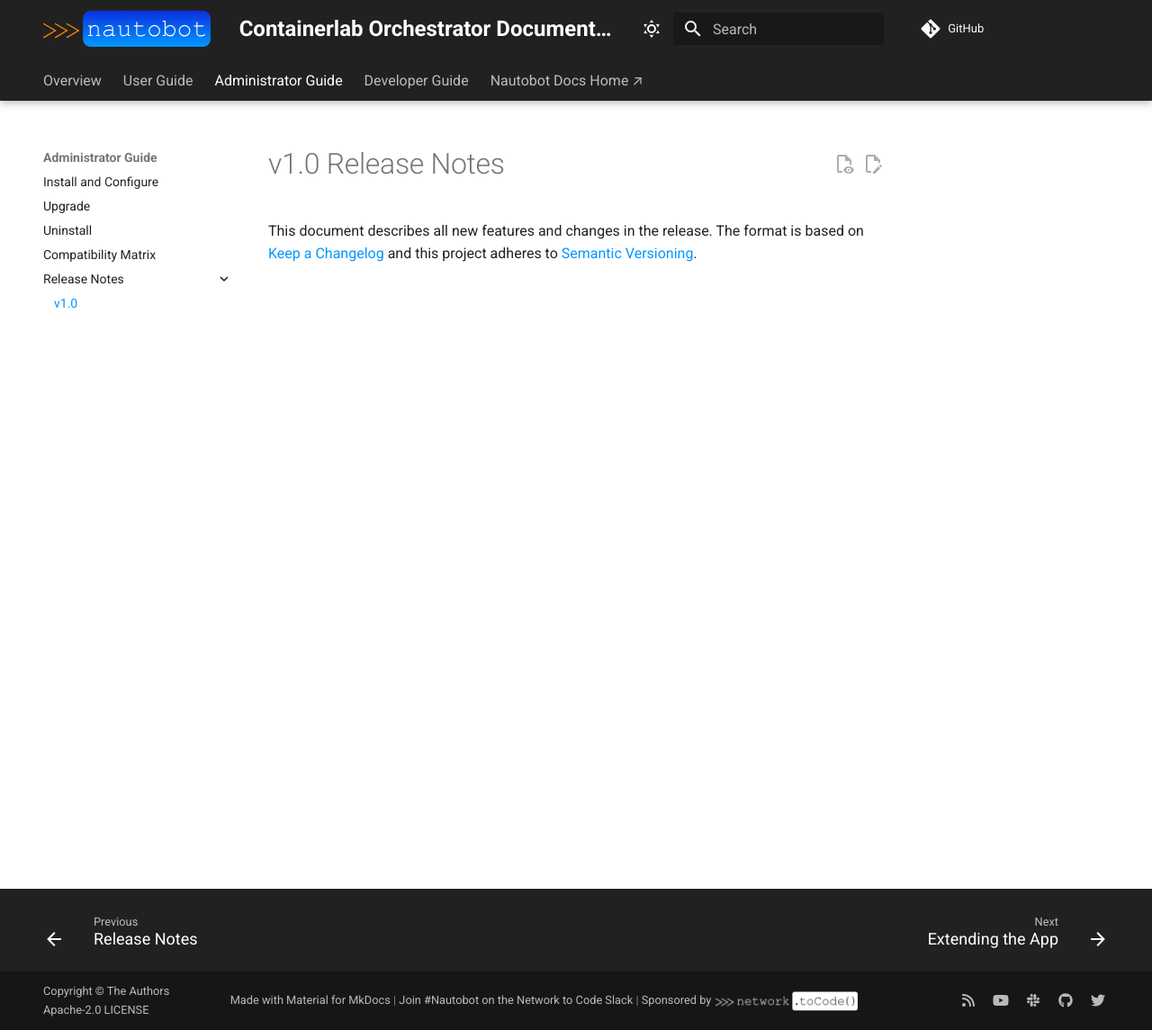
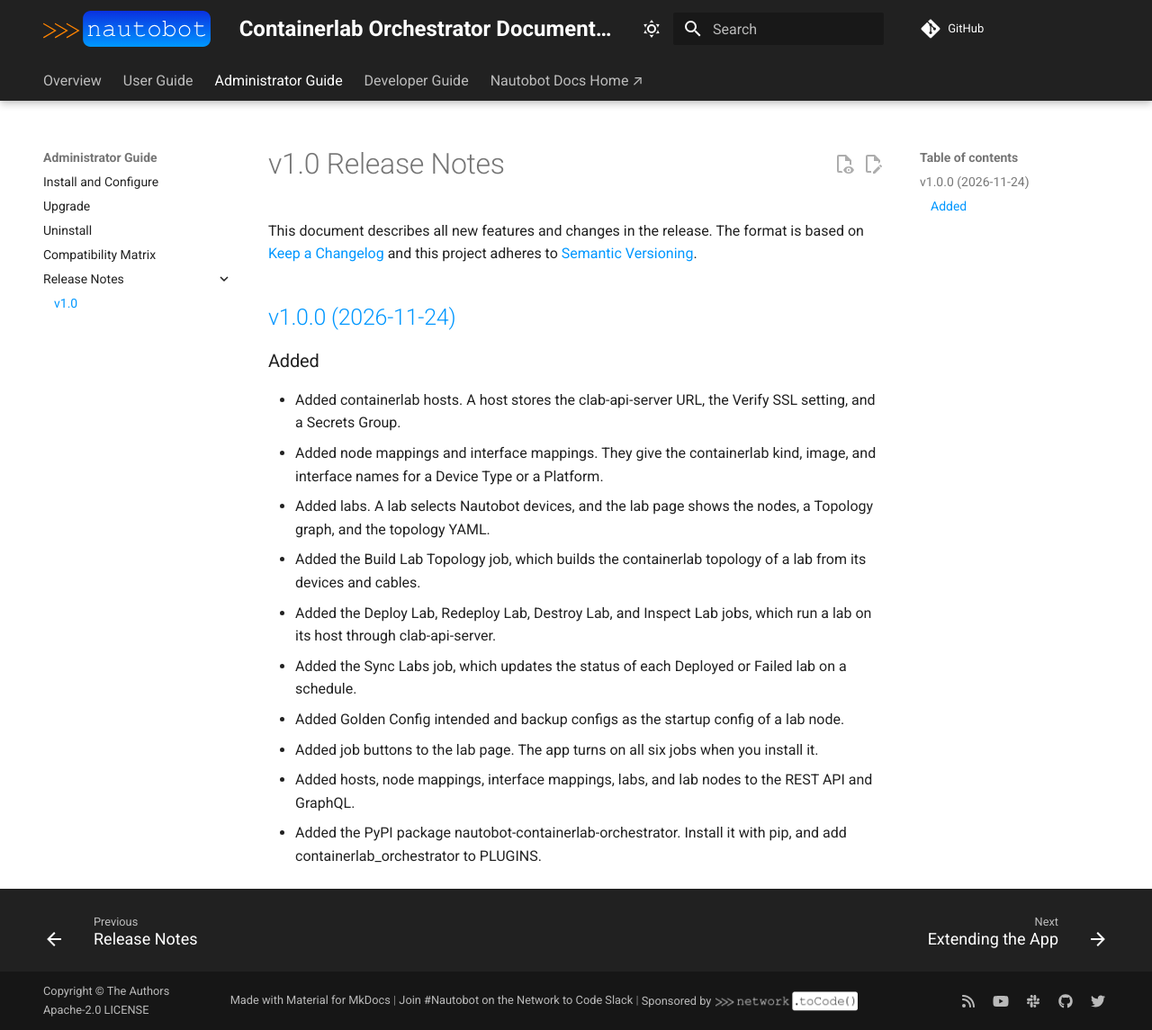
Before and after one commit to jtdub/nautobot-app-containerlab-orchestrator, an MkDocs documentation site: the page built from docs/admin/release_notes/version_1.0.md, in a window 1280 px wide and 1145 px high. Shown: the whole window at 90% size. Built offline with MkDocs 1.6.1 and Material for MkDocs 9.7.7, drawn with Linux system fonts in a browser that asks for light colours; comment, search, counter and statistics services are not loaded.

Commit message:
prepare release v1.0.0

```diff
--- a/docs/admin/release_notes/version_1.0.md
+++ b/docs/admin/release_notes/version_1.0.md
@@ -3,3 +3,18 @@
 This document describes all new features and changes in the release. The format is based on [Keep a Changelog](https://keepachangelog.com/en/1.0.0/) and this project adheres to [Semantic Versioning](https://semver.org/spec/v2.0.0.html).
 
 <!-- towncrier release notes start -->
+
+## [v1.0.0 (2026-11-24)](https://github.com/jtdub/nautobot-app-containerlab-orchestrator/releases/tag/v1.0.0)
+
+### Added
+
+- Added containerlab hosts. A host stores the clab-api-server URL, the Verify SSL setting, and a Secrets Group.
+- Added node mappings and interface mappings. They give the containerlab kind, image, and interface names for a Device Type or a Platform.
+- Added labs. A lab selects Nautobot devices, and the lab page shows the nodes, a Topology graph, and the topology YAML.
+- Added the Build Lab Topology job, which builds the containerlab topology of a lab from its devices and cables.
+- Added the Deploy Lab, Redeploy Lab, Destroy Lab, and Inspect Lab jobs, which run a lab on its host through clab-api-server.
+- Added the Sync Labs job, which updates the status of each Deployed or Failed lab on a schedule.
+- Added Golden Config intended and backup configs as the startup config of a lab node.
+- Added job buttons to the lab page. The app turns on all six jobs when you install it.
+- Added hosts, node mappings, interface mappings, labs, and lab nodes to the REST API and GraphQL.
+- Added the PyPI package nautobot-containerlab-orchestrator. Install it with pip, and add containerlab_orchestrator to PLUGINS.
--- a/pyproject.toml
+++ b/pyproject.toml
@@ -1,6 +1,6 @@
 [tool.poetry]
 name = "nautobot-containerlab-orchestrator"
-version = "1.0.0a0"
+version = "1.0.0"
 description = "Containerlab Orchestrator"
 authors = ["James Williams <james.williams@jtdub.com>"]
 license = "Apache-2.0"
@@ -168,7 +168,7 @@ build-backend = "poetry.core.masonry.api"
 [tool.towncrier]
 package = "containerlab_orchestrator"
 directory = "changes"
-filename = "docs/admin/release_notes/version_X.Y.md"
+filename = "docs/admin/release_notes/version_1.0.md"
 template = "development/towncrier_template.j2"
 start_string = "<!-- towncrier release notes start -->"
 issue_format = "[#{issue}](https://github.com/jtdub/nautobot-app-containerlab-orchestrator/issues/{issue})"
```
Also changed, not shown: 2 other files.
